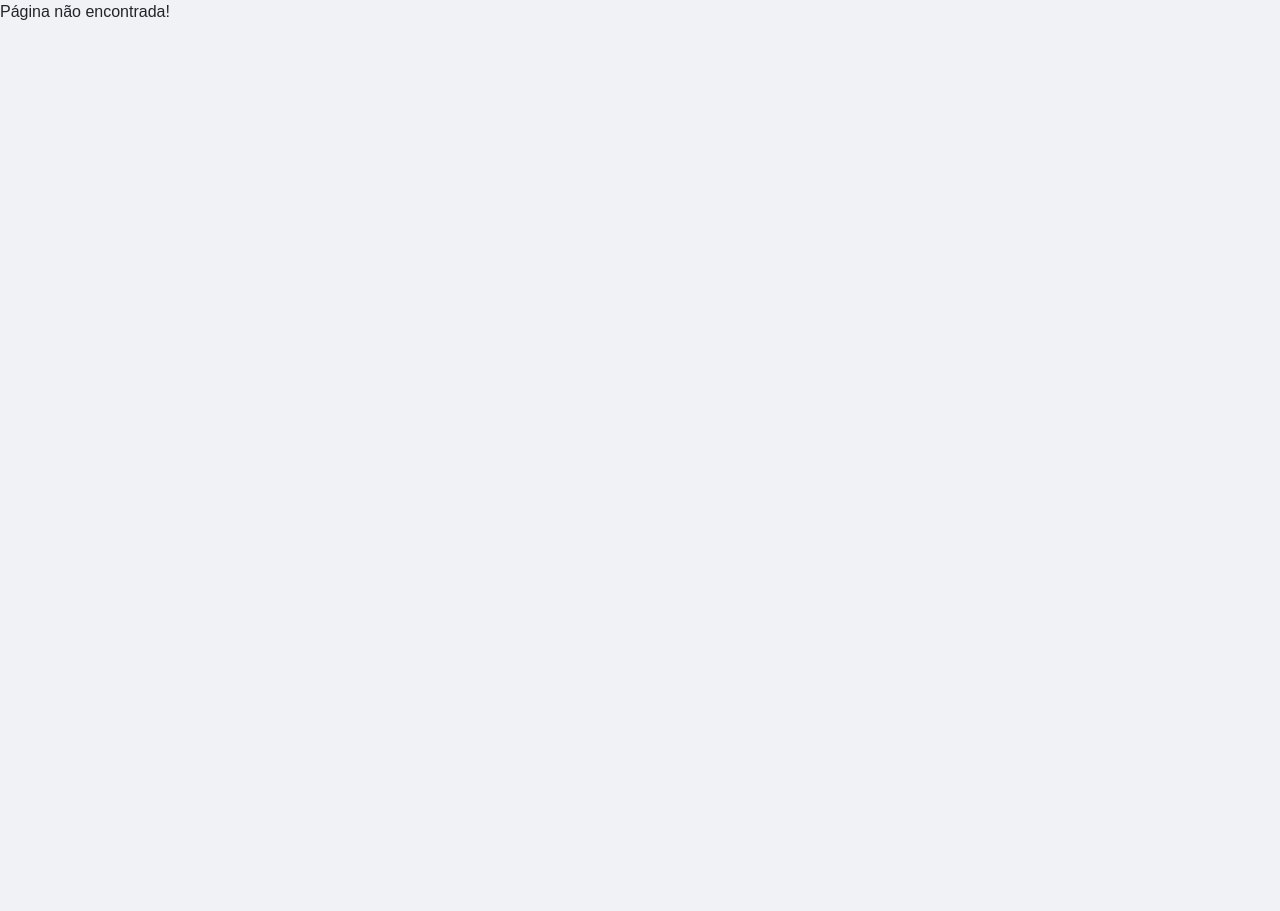
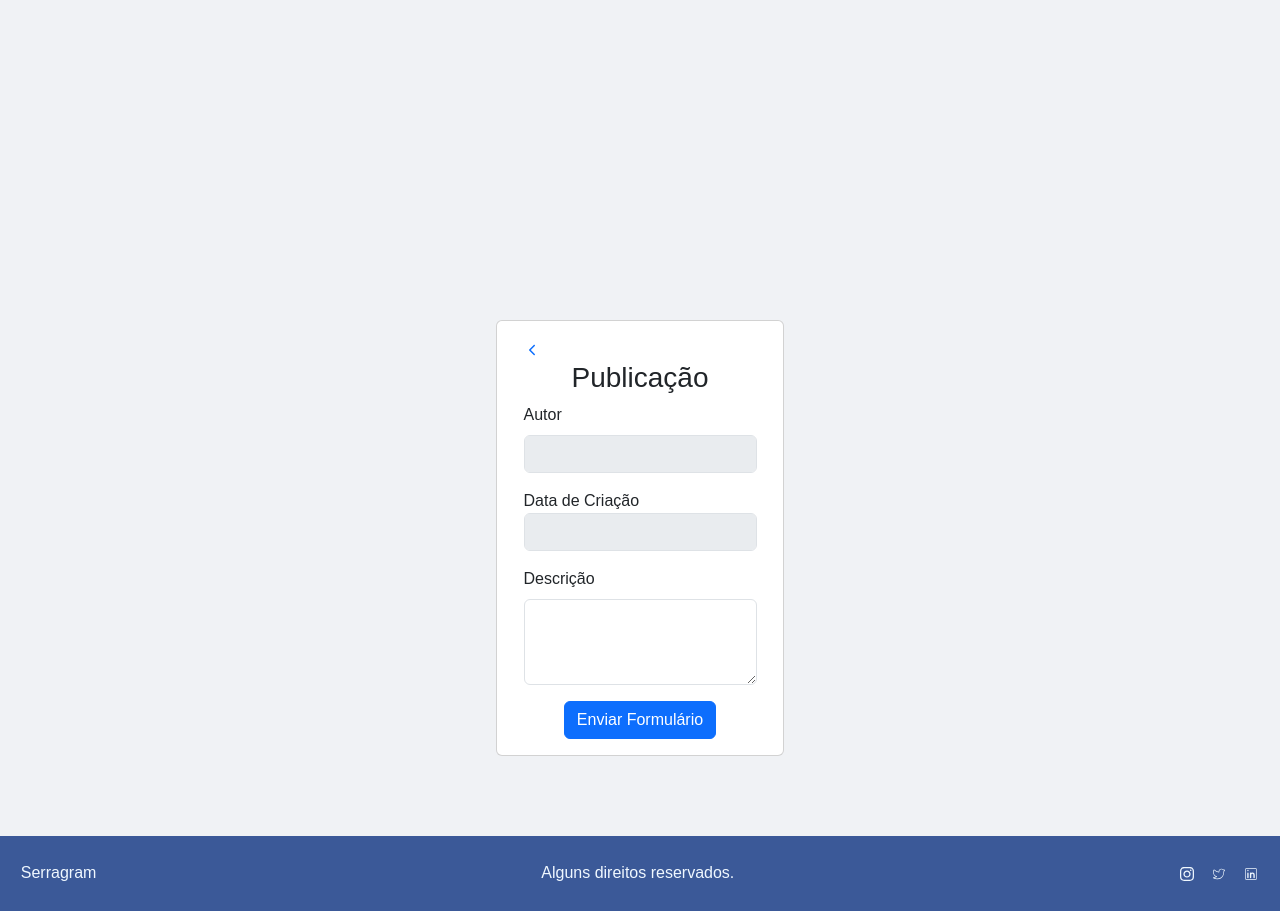
Before and after one commit to Gabrits/serratec-react-g2, a React (Vite) app in the folder trabalho-final/: page /feedMore/1 in a window 1280 px wide. Before the commit the page ends 800 px from the top, so only its background shows below. Built offline with nearby package versions, Linux system fonts and the light colour scheme.

Commit message:
subindo feed more e outras atualizações

```diff
--- a/trabalho-final/package.json
+++ b/trabalho-final/package.json
@@ -10,12 +10,16 @@
     "preview": "vite preview"
   },
   "dependencies": {
+    "@hookform/resolvers": "^3.6.0",
     "axios": "^1.7.2",
     "bootstrap": "^5.3.3",
     "react": "^18.2.0",
     "react-bootstrap": "^2.10.2",
     "react-dom": "^18.2.0",
-    "react-router-dom": "^6.23.1"
+    "react-hook-form": "^7.51.5",
+    "react-icons": "^5.2.1",
+    "react-router-dom": "^6.23.1",
+    "yup": "^1.4.0"
   },
   "devDependencies": {
     "@types/react": "^18.2.66",
--- /dev/null
+++ b/trabalho-final/src/components/Footer/index.jsx
@@ -0,0 +1,28 @@
+import "../Footer/style.css";
+import { FaInstagram } from "react-icons/fa6";
+import { CiTwitter } from "react-icons/ci";
+import { CiLinkedin } from "react-icons/ci";
+
+const index = () => {
+  return (
+    <footer>
+      <p>Serragram</p>
+      <p>Alguns direitos reservados.</p>
+      <div>
+        <ul className="lista-emoji">
+          <li>
+            <FaInstagram />
+          </li>
+          <li>
+            <CiTwitter />
+          </li>
+          <li>
+            <CiLinkedin />
+          </li>
+        </ul>
+      </div>
+    </footer>
+  );
+};
+
+export default index;
--- /dev/null
+++ b/trabalho-final/src/components/Footer/style.css
@@ -0,0 +1,28 @@
+footer {
+  margin-top: 5rem;
+  display: flex;
+  justify-content: space-between;
+  padding: 1.3rem;
+  align-items: center;
+  background-color: #3b5998;
+  width: 100%;
+  height: 4.7rem;
+}
+
+footer p {
+  margin-bottom: 0;
+  color: aliceblue;
+}
+
+.lista-emoji {
+  display: flex;
+  list-style: none;
+  gap: 1rem;
+  color: aliceblue;
+}
+
+@media (max-width: 800px) {
+  footer {
+    flex-direction: column;
+  }
+}
--- a/trabalho-final/src/pages/Feed/index.jsx
+++ b/trabalho-final/src/pages/Feed/index.jsx
@@ -1,7 +1,6 @@
 import axios from "axios";
 import { useState, useEffect } from "react";
 import { getCookie } from "../../services/cookie";
-import AppButton from "../../components/AppButton";
 import "./style.css";
 import NavBar from "../../components/Navbar";
 
--- /dev/null
+++ b/trabalho-final/src/pages/FeedMore/index.jsx
@@ -0,0 +1,113 @@
+import { useEffect, useState } from "react";
+import Card from "react-bootstrap/Card";
+import { getCookie } from "../../services/cookie";
+import axios from "axios";
+import { Link, useNavigate, useParams } from "react-router-dom";
+import { Button, Form } from "react-bootstrap";
+import "../FeedMore/style.css";
+import { IoIosArrowBack } from "react-icons/io";
+import Footer from "../../components/Footer";
+
+const FeedMore = () => {
+  const { id } = useParams();
+
+  let navigate = useNavigate();
+
+  const [dados, setDados] = useState({});
+
+  const getPublications = () => {
+    const jwtToken = getCookie("jwtToken");
+
+    if (jwtToken) {
+      axios
+        .get(`http://localhost:9090/publicacoes/${id}`, {
+          headers: {
+            Authorization: jwtToken,
+          },
+        })
+        .then((response) => {
+          setDados(response.data);
+          console.log("Requisitado com Sucesso");
+        })
+        .catch(() => console.log("Erro na Requisição"));
+    }
+  };
+  useEffect(() => {
+    getPublications();
+  }, []);
+
+  const attPost = () => {
+    const jwtToken = getCookie("jwtToken");
+    axios
+      .put(
+        `http://localhost:9090/publicacoes/${id}`,
+        { conteudo: dados.conteudo },
+        {
+          headers: {
+            Authorization: jwtToken,
+          },
+        }
+      )
+      .then(() => {
+        console.log("Enviado com Sucesso");
+        navigate("/feed");
+      })
+      .catch(() => console.log("Problemas de Requisição"));
+  };
+
+  return (
+    <>
+      <Card style={{ width: "18rem" }} className="card-edition">
+        <Card.Body className="teste">
+          {/* <form onSubmit={handleSubmit(attPost)}> */}
+          <form
+            onSubmit={function handleSubmit(e) {
+              e.preventDefault();
+              attPost();
+            }}
+          >
+            <Form.Group className="mb-3">
+              <Link to={"/feed"}>
+                <IoIosArrowBack />
+              </Link>
+              <h3 className="tit-pub">Publicação</h3>
+              <Form.Label>Autor</Form.Label>
+              <Form.Control className="mb-3" value={dados.autor} disabled />
+            </Form.Group>
+            <Form.Group className="mb-3">
+              <label htmlFor="">Data de Criação</label>
+              <Form.Control
+                className="mb-3"
+                value={dados.dataCriacao}
+                disabled
+              />
+            </Form.Group>
+            <Form.Group
+              className="mb-3"
+              controlId="exampleForm.ControlTextarea1"
+            >
+              <Form.Label>Descrição</Form.Label>
+              <Form.Control
+                as="textarea"
+                rows={3}
+                value={dados.conteudo}
+                onChange={(e) => {
+                  setDados({ ...dados, conteudo: e.target.value });
+                  console.log(e.target.value);
+                }}
+              />
+            </Form.Group>
+            <div className="teste">
+              <Button variant="primary" type="submit" className="btn-enviar">
+                Enviar Formulário
+              </Button>
+            </div>
+          </form>
+        </Card.Body>
+      </Card>
+      <Footer />
+    </>
+  );
+};
+
+export default FeedMore;
--- /dev/null
+++ b/trabalho-final/src/pages/FeedMore/style.css
@@ -0,0 +1,24 @@
+.card-edition {
+  margin: auto;
+  margin-top: 20rem;
+}
+
+@media (max-width: 800px) {
+  .card-edition {
+    margin-top: 14rem;
+  }
+}
+
+.teste {
+  display: grid;
+  justify-content: center;
+}
+
+.btn-enviar {
+  display: block;
+  margin: auto;
+}
+
+.tit-pub {
+  text-align: center;
+}
--- a/trabalho-final/src/routes/index.jsx
+++ b/trabalho-final/src/routes/index.jsx
@@ -3,6 +3,7 @@ import Feed from "../pages/Feed";
 import NotFound from "../pages/NotFound";
 import Login from "../pages/auth/Login";
 import Register from "../pages/auth/Register";
+import FeedMore from "../pages/FeedMore";
 import Usuarios from "../pages/Usuarios";
 
 function AppRouter() {
@@ -13,6 +14,7 @@ function AppRouter() {
       <Route path="/auth/login" element={<Login />} />
       <Route path="/feed" element={<Feed />} />
       <Route path="/auth/cadastrar" element={<Register />} />
+      <Route path="/feedMore/:id" element={<FeedMore />} />
       <Route path="/usuarios" element={<Usuarios />} />
     </Routes>
   );
```
Also changed, not shown: 1 other file (tests, documents, lock files or other folders).
